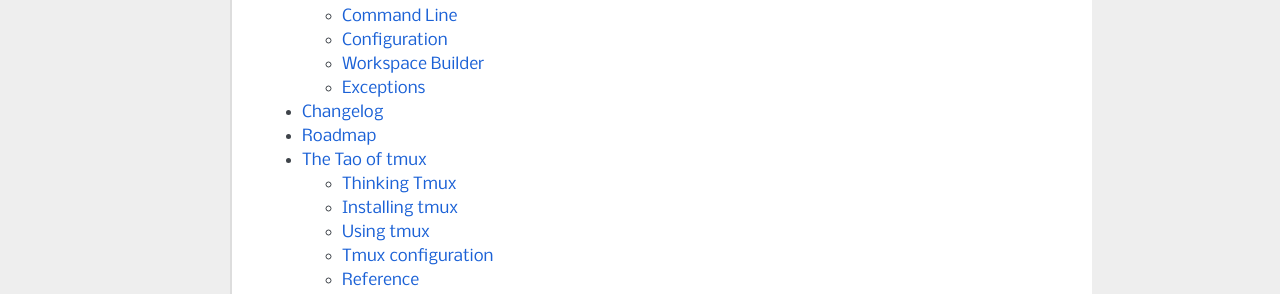
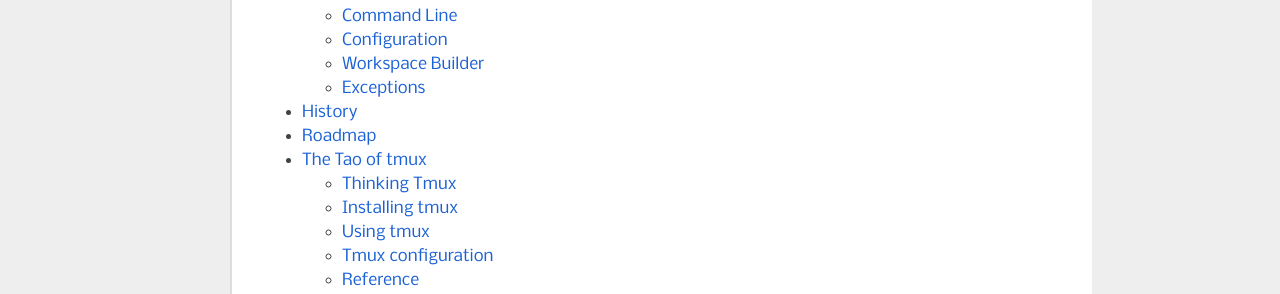
Before and after one commit to tmux-python/tmuxp, a Sphinx documentation site: the page built from doc/index.rst, in a window 1280 px wide. Shown: the part 1542-1836 px from the top of the page. Built offline with Sphinx 7.4.7, drawn with Linux system fonts in a browser that asks for light colours.

Commit message:
rename changes.rst to changes.

```diff
--- a/README.rst
+++ b/README.rst
@@ -33,7 +33,7 @@
 Travis          http://travis-ci.org/tony/tmuxp
 Docs            http://tmuxp.rtfd.org
 API             http://tmuxp.readthedocs.org/en/latest/api.html
-Changelog       http://tmuxp.readthedocs.org/en/latest/changes.html
+Changelog       http://tmuxp.readthedocs.org/en/latest/history.html
 Issues          https://github.com/tony/tmuxp/issues
 Source          https://github.com/tony/tmuxp
 pypi            https://pypi.python.org/pypi/tmuxp
--- a/doc/changes.rst
+++ b/doc/history.rst
@@ -1,8 +1,8 @@
-.. _changelog:
+.. _history:
 
-=========
-Changelog
-=========
+=======
+History
+=======
 
 .. module:: tmuxp
 
--- a/doc/index.rst
+++ b/doc/index.rst
@@ -58,7 +58,7 @@
     internals
     developing
     api
-    changes
+    history
     roadmap
     about_tmux
     glossary
```
